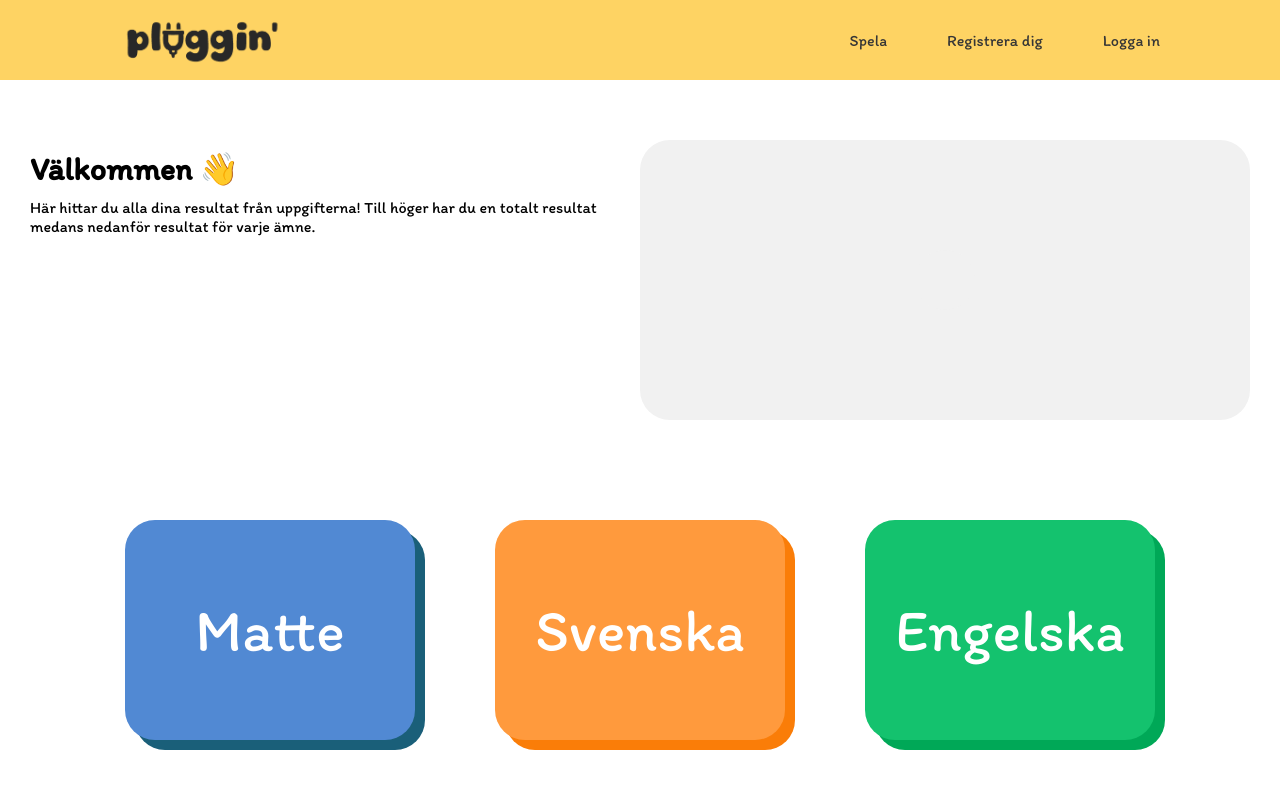
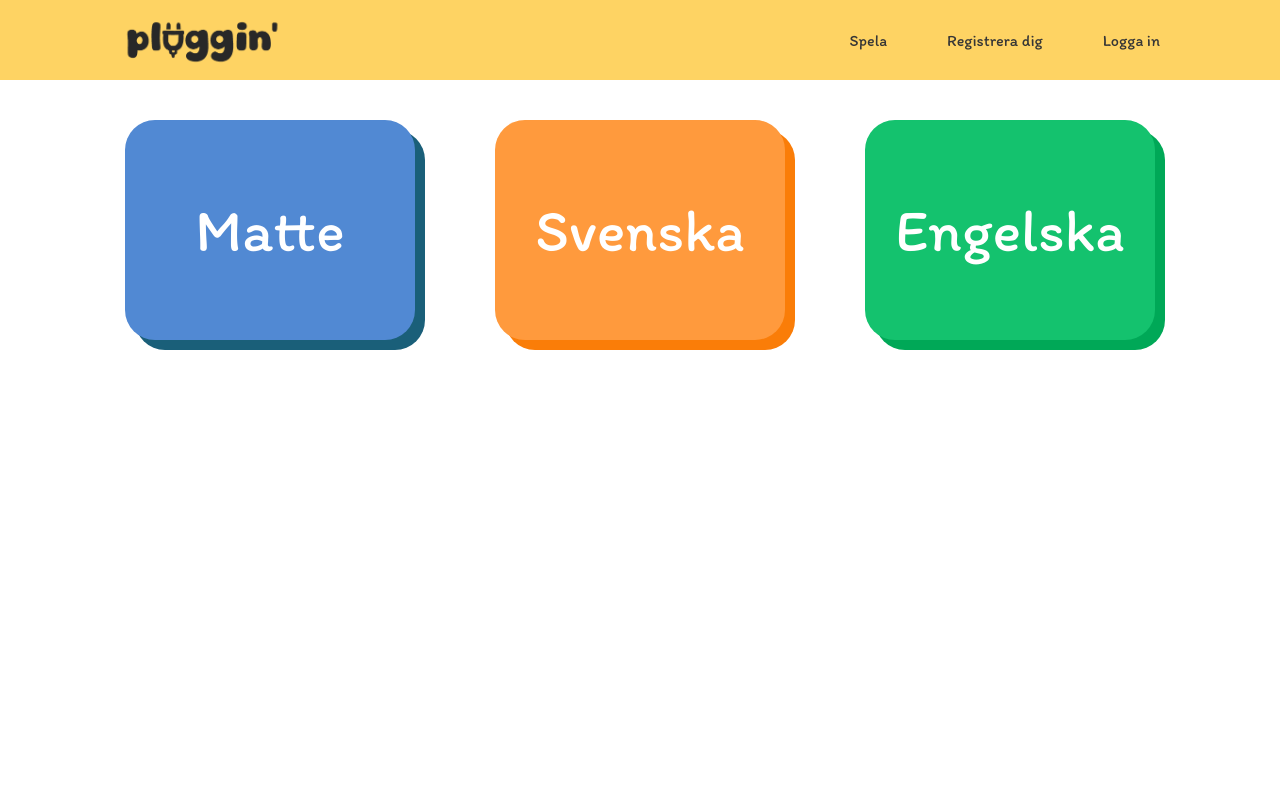
Before and after one commit to Technigo/final-boiler-plate-monorepo, a React (Vite) app in the folder frontend/: page /progress in a window 1280 px wide. Shown: the top 788 px of the page. Built offline with nearby package versions, Linux system fonts and the light colour scheme; no server answers.

Commit message:
Update MyProgress.jsx

```diff
--- a/frontend/src/components/Progress/MyProgress.jsx
+++ b/frontend/src/components/Progress/MyProgress.jsx
@@ -20,7 +20,7 @@ export const Progress = () => {
 
   return (
     <ProgressContainer>
-      <Hero user={user} />
+    {/* <Hero user={user} /> */}
       <GamesCards>
         <GameCard math onClick={() => handleProgressButton("math")}>
           Matte
```
